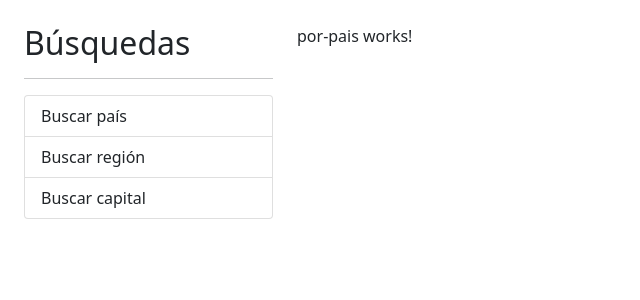
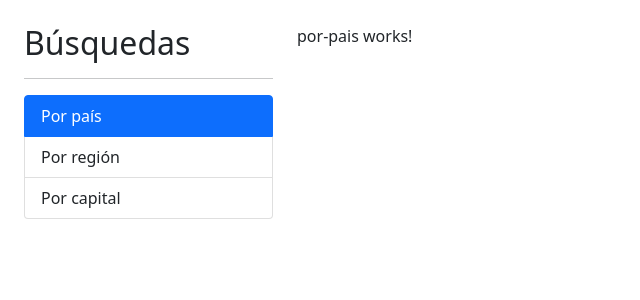
Before and after one commit to pabalvarezs/PaisesApp, an Angular app: page / in a window 1280 px wide. Shown: the top 300 px of the page, without its empty margins (0-640 px from the left). Built offline with nearby package versions, Linux system fonts and the light colour scheme.

Commit message:
seecion 8 clase 100

```diff
--- a/src/app/app.component.html
+++ b/src/app/app.component.html
@@ -3,10 +3,20 @@
         <h2>Búsquedas</h2>
         <hr>
         <ul class="list-group">
-            <li class="list-group-item">Buscar país</li>
-            <li class="list-group-item">Buscar región</li>
             <li
-                class="list-group-item">Buscar capital
+                routerLink=""
+                routerLinkActive = "active"
+                [routerLinkActiveOptions] = "{ exact:true }"
+                class="list-group-item">Por país
+            </li>
+            <li
+                routerLink="region"
+                routerLinkActive = "active"
+                class="list-group-item">Por región
+            </li>
+            <li routerLink="capital"
+                routerLinkActive = "active"
+                class="list-group-item">Por capital
             </li>
         </ul>
     </div>
```
